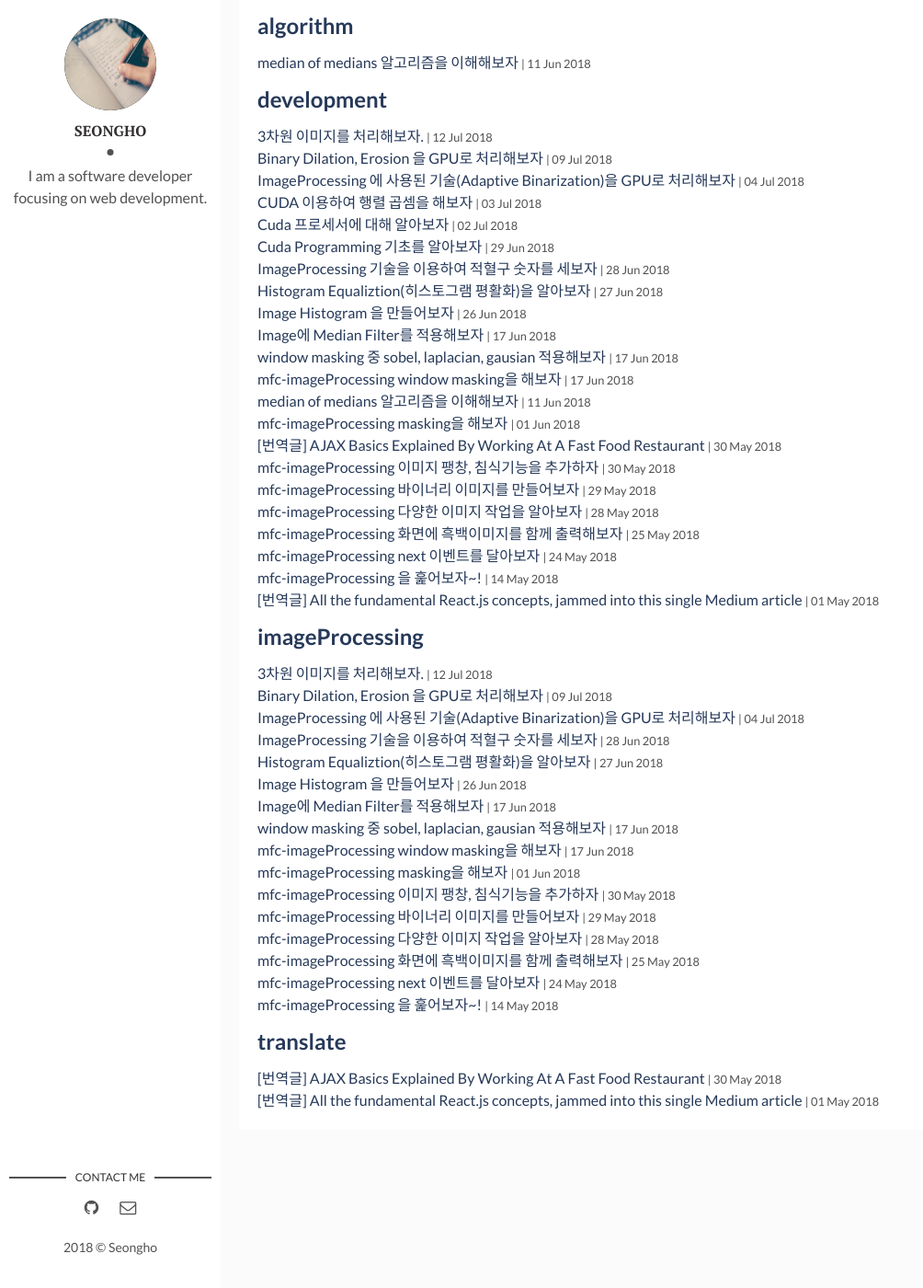
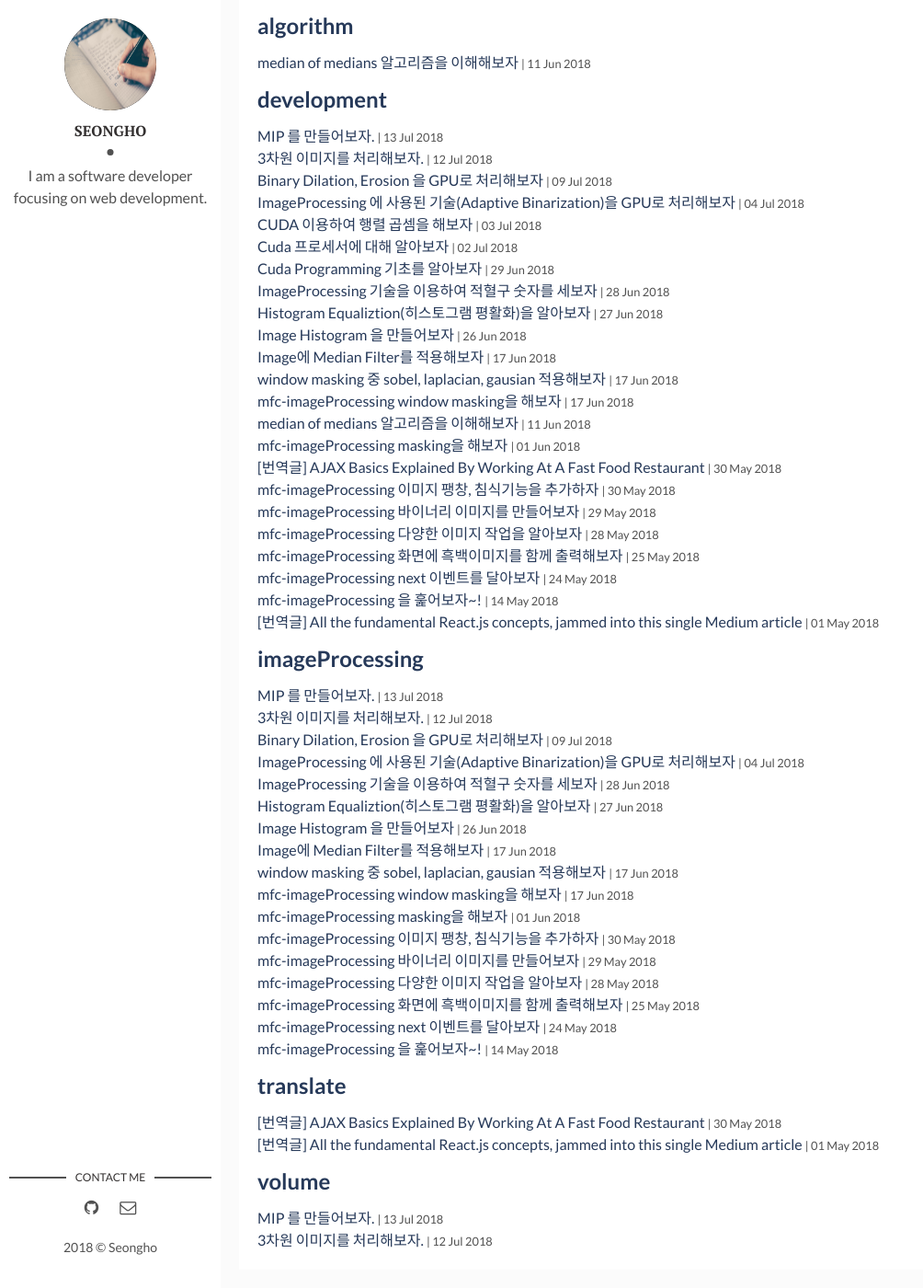
Before and after one commit to nsho77/nsho77.github.io, a Jekyll site: the page built from tags.html, in a window 1280 px wide and 1400 px high, scrolled down 1323 px. Shown: the whole window at 92% size, without its empty margins (0-1004 px from the left). Built offline with Jekyll 4.4.1, drawn with Linux system fonts in a browser that asks for light colours; some of the changed lines change nothing that is shown; some of the changed text lies outside the part shown.

Commit message:
make MIP complete

```diff
--- a/_posts/2018-07-12-Volume-Rendering.md
+++ b/_posts/2018-07-12-Volume-Rendering.md
@@ -4,7 +4,7 @@ title: 3차원 이미지를 처리해보자.
 date: 2018-07-12 10:00:00 +0900
 description: Volume Rendering 을 해보자 # Add post description (optional)
 img:  # Add image post (optional)
-tags: [development, imageProcessing]
+tags: [development, imageProcessing, volume]
 ---
 
 지금까지 포스팅은 2차원 이미지를 다뤘다. 이미지 구조가 3차원인 데이터를 처리하는 방법을 알아보자.
--- /dev/null
+++ b/_posts/2018-07-13-MIPImage.md
@@ -0,0 +1,53 @@
+---
+layout: post
+title: MIP 를 만들어보자.
+date: 2018-07-13 14:50:00 +0900
+description: Volume 으로 MIP 를 만들어보자 # Add post description (optional)
+img:  # Add image post (optional)
+tags: [development, imageProcessing, volume]
+---
+
+MIP 란 Max Intensity Projection 의 약자로 x, y 평면을 z 깊이 만큼 순회하면서 각 voxel의 최대값을 저장한
+평면이다.
+
+간단하게 평면을 z 만큼 반복하면서 최대값을 비교하여 만들 수 있다.
+
+> VolumeRendererDoc.cpp
+{% highlight cpp %}
+void CVolumeRendererDoc::OnSlicerenderingMip()
+{
+	// TODO: 여기에 명령 처리기 코드를 추가합니다.
+	int img_width = m_pVolume->getWidth();
+	int img_height = m_pVolume->getHeight();
+	int img_depth = m_pVolume->getDepth();
+
+	shared_ptr<unsigned char> Mip_Image =
+		shared_ptr<unsigned char>(new unsigned char[img_width*img_height]);
+	memset(Mip_Image.get(), 0, sizeof(unsigned char)*img_width*img_height);
+
+    // 평면을 깊이 z 만큼 순회하면서 최대값을 찾는다.
+	for (int z = 0; z < img_depth; z++)
+	{
+		for (int j = 0; j < img_height; j++)
+		{
+			for (int i = 0; i < img_width; i++)
+			{
+                // 현재 MIP 값과 voxel 값을 비교하여 큰 값을 MIP 에 저장한다.
+				Mip_Image.get()[img_width * j + i] =
+					__max(Mip_Image.get()[img_width * j + i],
+						m_pVolume->getVoxel(i, j, z));
+			}
+		}
+	}
+
+	CVolumeRendererView* pView =
+		(CVolumeRendererView*)((CMainFrame*)(AfxGetApp()->m_pMainWnd))->GetActiveView();
+
+	pView->SetDrawImage(Mip_Image.get(), img_width, img_height, 1);
+
+	pView->OnInitialUpdate();
+}
+{% endhighlight %}
+
+기능을 실행하면 아래 그림과 같이 보인다.
+![MIP]({{"/assets/img/Volume/MIP.png"}})
```
Also changed, not shown: assets/img/Volume/MIP.png (added).
